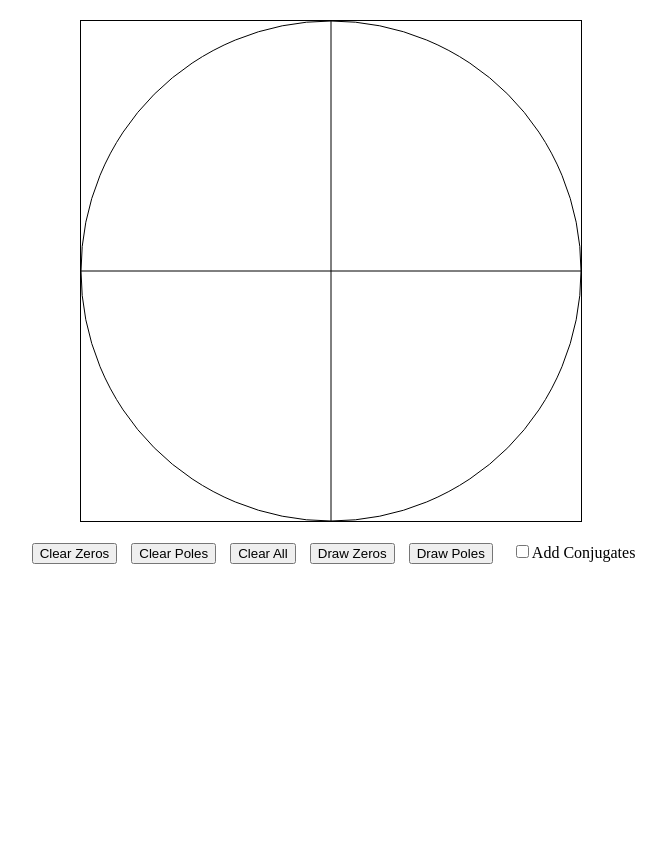
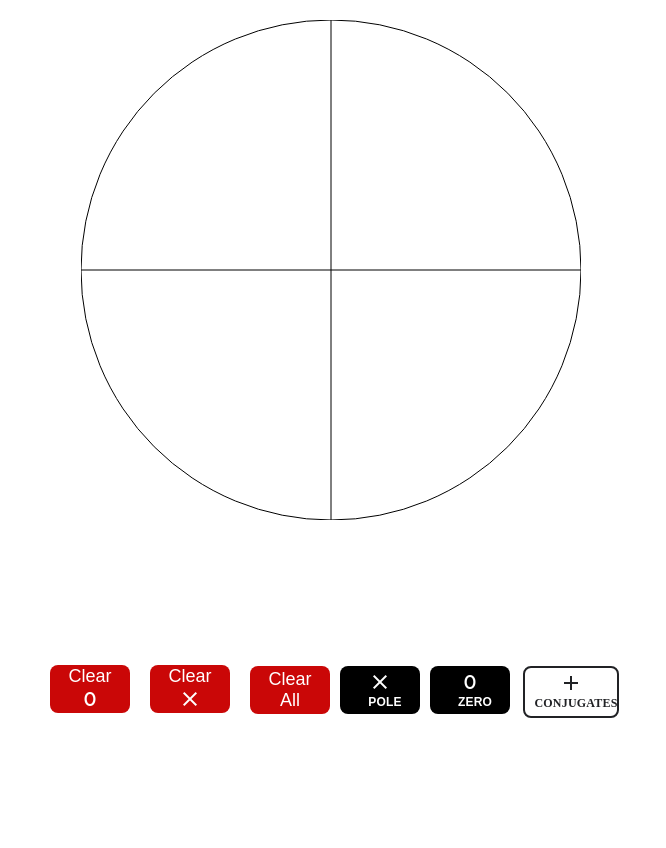
Before and after one commit to omar-adel1/Digital-Filter-Design, a Python web app: template templates/main.html in a window 1280 px wide. Shown: the whole page, without its empty margins (309-975 px from the left). Before the commit the page ends 564 px from the top, so only its background shows below. Run offline with Jinja, Linux system fonts and the light colour scheme; the template is opened without the code that fills it, so the values that code supplies are empty; some libraries are stand-ins or nearby versions.

Commit message:
css for first column

```diff
--- a/static/style.css
+++ b/static/style.css
@@ -3,8 +3,97 @@
     height: 500px;
     margin: 20px auto;
     position: relative;
-    border: 1px solid #000;
+
   }
+  .graph_buttons {
+    display: flex;
+    justify-content: center;
+    align-items: center;
+    flex-wrap: wrap;
+    height: 300px;
+}
+.input_container {
+  position: relative;
+  height: 3rem;
+  width: 6rem;
+  margin: 0.5rem;
+}
+
+.input_container button {
+  position: absolute;
+  height: 100%;
+  width: 100%;
+  margin: 0;
+  cursor: pointer;
+  z-index: 2;
+  opacity: 0;
+}
+
+.inpu  .radi {
+
+  display: flex;
+  flex-direction: column;
+  align-items: center;
+  height: 100%;
+
+
+  transition: all 0.3s ease;
+}
+
+.inpu .radi span {
+  color: white;
+  font-size: 1.5rem;
+  margin-top: 3px;
+}
+
+.inpu .radi label {
+  color: white;
+  font-size: 0.75rem;
+  font-weight: 600;
+  text-transform: uppercase;
+  letter-spacing: 0.2px;
+  margin-top: 1px;
+}
+.graph_buttons {
+  display: flex;
+  justify-content: center;
+  align-items: center;
+  flex-wrap: wrap;
+  height: 300px;
+}
+
+input:checked+.radio_tile {
+  background-color: rgb(33, 34, 37);
+  box-shadow: 0 0 8px rgb(33, 34, 37);
+}
+
+input:hover+.radio_tile {
+  box-shadow: 0 0 8px rgb(33, 34, 37);
+}
+
+input:checked+.radio_tile label,
+input:checked+.radio_tile span {
+  color: white;
+}
+
+.inpu button {
+  background-color: black;
+  width: 5rem;
+  height: 3rem;
+  border: none;
+  border-radius: 8px;
+  cursor: pointer;
+  color: white;
+  transition: ease 0.3s;
+}
+
+.circle-zero:hover {
+  box-shadow: 0 0 8px rgb(229, 9, 9)
+}
+
+.circle-zero:active {
+  scale: 0.94;
+}
 
   #zplane-canvas {
     width: 100%;
@@ -18,8 +107,99 @@
 
   button {
     margin: 0 5px;
+    background-color: #ffffff;
+    border: 1px solid #000000;
+    border-radius: 4px;
+    color: #000000;
+    font-size: 18px;
   }
 
+
+  span {
+    content: "\0030";
+    color: white
+  }
   label {
     margin-left: 10px;
   }
+
+  .clear {
+    margin-left: 10px;
+}
+
+.clear button {
+    background-color: rgb(202, 7, 7);
+    width: 5rem;
+    height: 3rem;
+    border: none;
+    border-radius: 8px;
+    cursor: pointer;
+    color: white;
+    transition: ease 0.3s;
+}
+
+.clear_btn:hover {
+    box-shadow: 0 0 8px rgb(229, 9, 9)
+}
+
+.clear_btn:active {
+    scale: 0.94;
+}
+
+.input_container {
+  position: relative;
+  height: 3rem;
+  width: 6rem;
+  margin: 0.5rem;
+}
+
+.input_container input {
+  position: absolute;
+  height: 100%;
+  width: 100%;
+  margin: 0;
+  cursor: pointer;
+  z-index: 2;
+  opacity: 0;
+}
+
+.input_container .radio_tile {
+  background-color: white;
+  display: flex;
+  flex-direction: column;
+  align-items: center;
+  height: 100%;
+  border: 2px solid rgb(33, 34, 37);
+  border-radius: 8px;
+  transition: all 0.3s ease;
+}
+
+.input_container .radio_tile span {
+  color: rgb(33, 34, 37);
+  font-size: 1.5rem;
+  margin-top: 3px;
+}
+
+.input_container .radio_tile label {
+  color: rgb(33, 34, 37);
+  font-size: 0.75rem;
+  font-weight: 600;
+  text-transform: uppercase;
+  letter-spacing: 0.2px;
+  margin-top: 1px;
+}
+
+
+input:checked+.radio_tile {
+  background-color: rgb(33, 34, 37);
+  box-shadow: 0 0 8px rgb(33, 34, 37);
+}
+
+input:hover+.radio_tile {
+  box-shadow: 0 0 8px rgb(33, 34, 37);
+}
+
+input:checked+.radio_tile label,
+input:checked+.radio_tile span {
+  color: white;
+}
--- a/templates/main.html
+++ b/templates/main.html
@@ -2,11 +2,15 @@
 <html lang="en">
 <head>
   <meta charset="UTF-8">
+  <meta http-equiv="X-UA-Compatible" content="IE=edge">
   <meta name="viewport" content="width=device-width, initial-scale=1.0">
 
    <!-- CSS and Fonts -->
    <link rel="stylesheet" href="../static/css/index.css">
    <link rel="stylesheet" href="https://fonts.googleapis.com/css2?family=Material+Symbols+Outlined:opsz,wght,FILL,GRAD@48,400,0,0" />
+
+    <link rel="stylesheet" href="https://cdnjs.cloudflare.com/ajax/libs/font-awesome/5.15.3/css/all.min.css">
+
 
      <!-- Plotly -->
      <script src="https://cdn.plot.ly/plotly-latest.min.js"></script>
@@ -23,14 +27,32 @@
   <div id="zplane-container">
     <canvas id="zplane-canvas"></canvas>
   </div>
-  <div id="controls">
-    <button id="clear-zeros">Clear Zeros</button>
-    <button id="clear-poles">Clear Poles</button>
-    <button id="clear-all">Clear All</button>
-    <button id="draw-zeros">Draw Zeros</button>
-    <button id="draw-poles">Draw Poles</button>
-    <label for="add-conjugate">
-      <input type="checkbox" id="add-conjugate">Add Conjugates</label>
+  <div id="controls" class="graph_buttons">
+    <div class="clear"><button id="clear-zeros" class="clear_btn">Clear <span class="material-symbols-outlined">exposure_zero</span></button></div>
+    <div class="clear"><button id="clear-poles" class="clear_btn">Clear <div class="radi"><span class="material-symbols-outlined"id="t">close</span></button></div>
+    <div class="clear"><button id="clear-all" class="clear_btn">Clear <br>All</button></div>
+
+    <div class="inpu">
+    <button id="draw-poles" class="circle-zero"><div class="radi"><span class="material-symbols-outlined">close</span>
+      <label for="pole">Pole</label></div>
+    </button>
+    </div>
+      <div class="inpu">
+        <button class="circle-zero" id="draw-zeros" ><div class="radi">
+          <span class="material-symbols-outlined">exposure_zero</span>
+          <label for="zero">Zero</label></button>
+      </div>
+      <div class="input_container">
+        <input type="checkbox" name="filter_btn" id="add-conjugate" >
+        <div class="radio_tile">
+            <span class="material-symbols-outlined">add</span>
+            <label for="add-conjugate">Conjugates</label>
+        </div>
+    </div>
+      </div>
+
+
+
   </div>
   <script src="/static/script.js"></script>
 </body>
```
